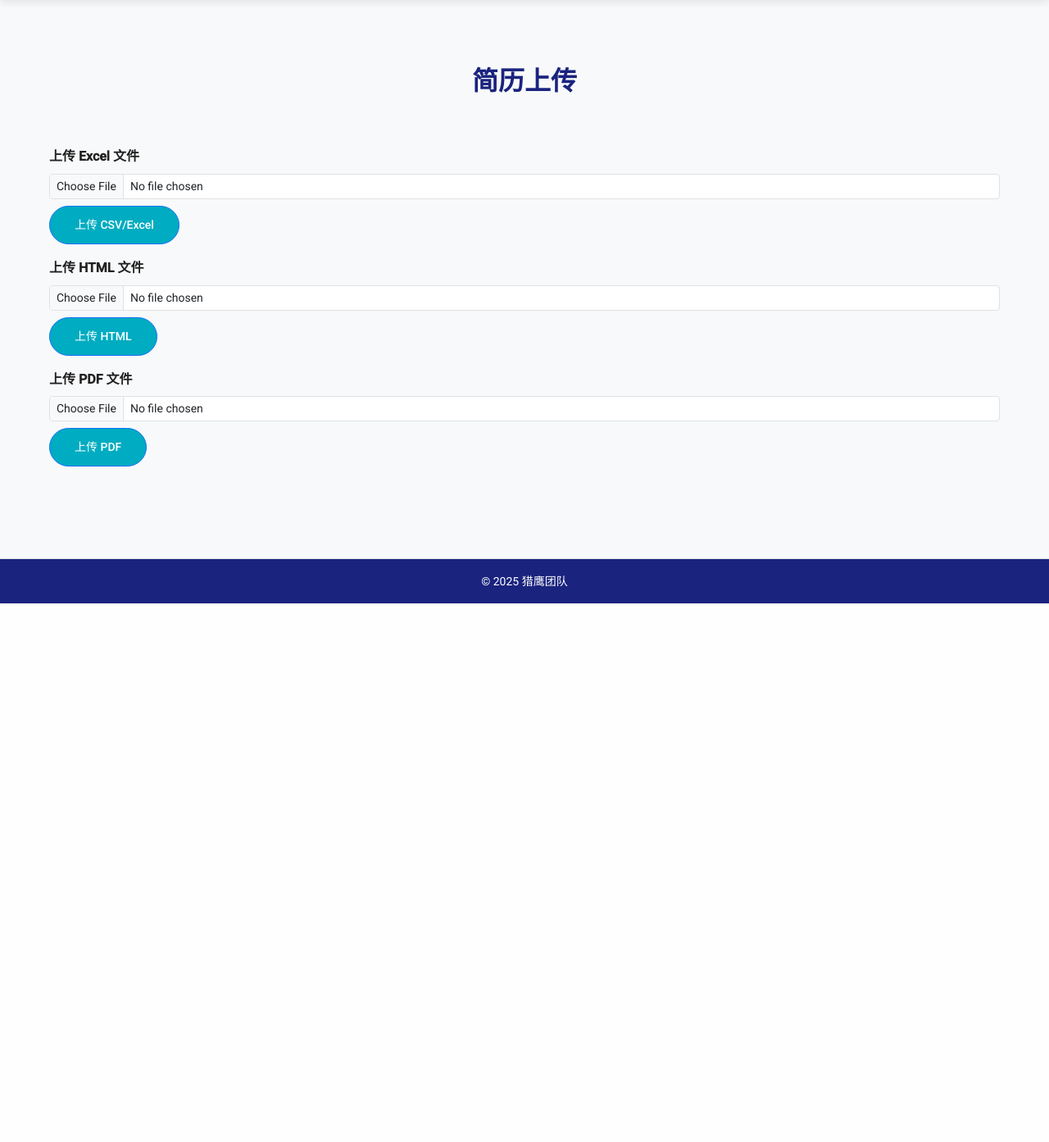
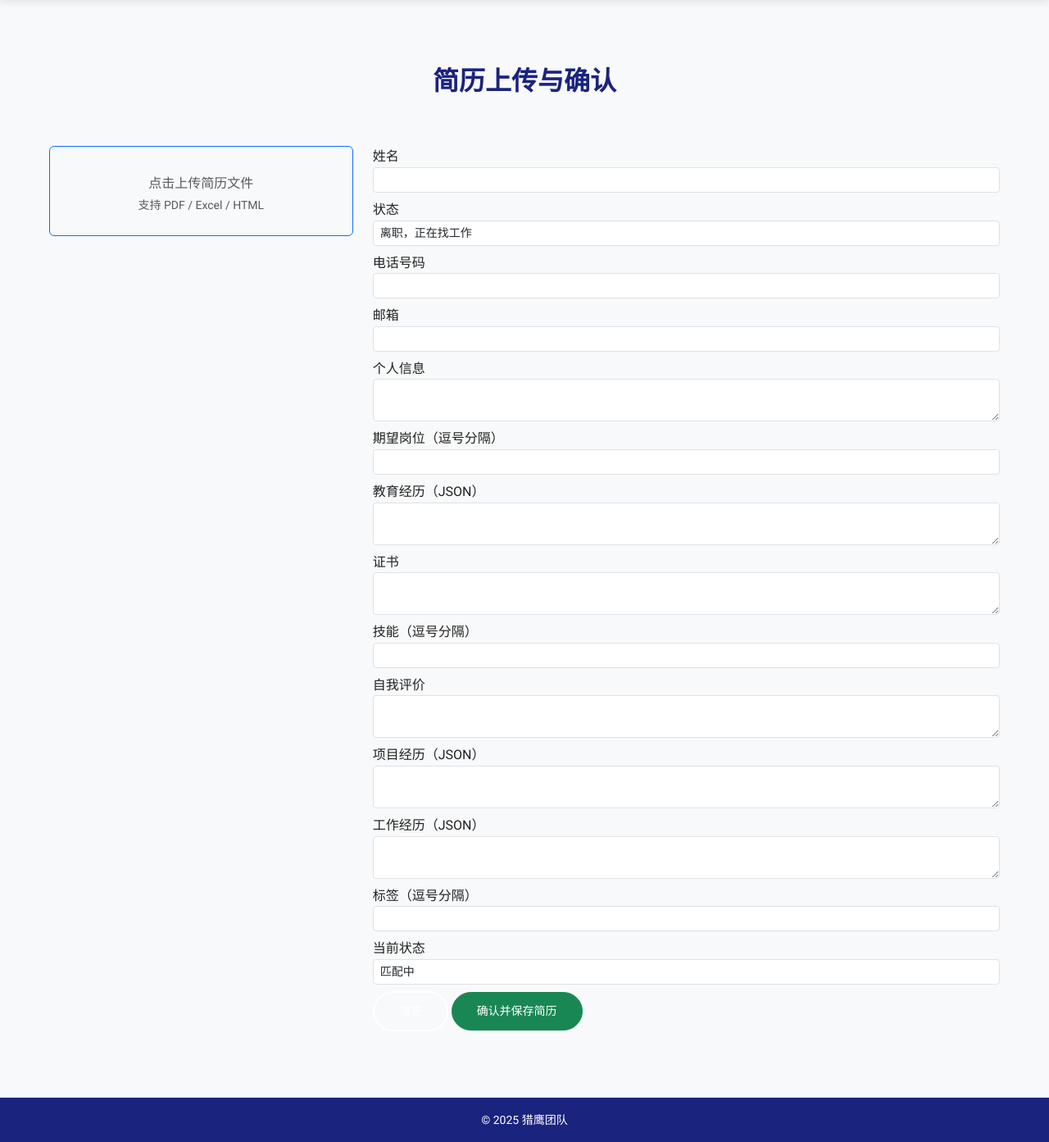
Before and after one commit to mango7789/LieYing, a Django app: page /resume/upload/page in a window 1280 px wide. Shown: the part 64-1457 px from the top of the page at 82% size. Before the commit the page ends 800 px from the top, so only its background shows below. Run offline with Django 5.2, Linux system fonts and the light colour scheme; a user stored in the database is signed in; data comes from the database, SQL or seed files in the repository; some libraries are stand-ins or nearby versions.

Commit message:
Feat: seperate parsing of uploaded file into form and submit

```diff
--- a/lieying/urls.py
+++ b/lieying/urls.py
@@ -41,6 +41,7 @@
     # 简历模块
     path("resume/list/", resume_view.resume_list, name="resume_list"),
     path("resume/upload/", resume_view.resume_upload, name="resume_upload"),
+    path("resume/confirm/", resume_view.resume_confirm, name="resume_confirm"),
     path(
         "resume/upload/page", resume_view.resume_upload_page, name="resume_upload_page"
     ),
--- a/resumes/forms.py
+++ b/resumes/forms.py
@@ -12,6 +12,7 @@
 
     def clean_json_field(self, field_name):
         data = self.cleaned_data.get(field_name, "[]")
+        # logging.debug(data)
         try:
             return json.loads(data)
         except Exception:
--- a/resumes/views.py
+++ b/resumes/views.py
@@ -1,4 +1,4 @@
-import os, logging
+import os, json, logging
 from django.db.models import Q
 from django.contrib import messages
 from django.http import JsonResponse
@@ -157,31 +157,56 @@
     # TODO: 简历解析后需要 HH 确认并保存
     try:
         resume_id, resume_dict = resume_parser.parse(full_path)
-
         logging.debug(f"解析结果：{resume_dict}")
-
-        resume_obj, created = Resume.objects.get_or_create(
-            resume_id=resume_id, defaults=resume_dict
-        )
-
-        # 覆盖原简历字段
-        if not created:
-            for field, value in resume_dict.items():
-                setattr(resume_obj, field, value)
-            resume_obj.save()
-
         upload_record.parse_status = "success"
-        upload_record.resume = resume_obj
         upload_record.save()
 
         return JsonResponse(
-            {"success": True, "message": f"{filename} 上传成功且解析完成！"}
+            {
+                "success": True,
+                "message": f"{filename} 上传成功且解析完成，请确认信息后保存。",
+                "resume_id": resume_id,
+                "resume_data": resume_dict,
+                "upload_record_id": upload_record.id,
+            }
         )
+
     except Exception as e:
         # 解析失败
-        return JsonResponse(
-            {"success": False, "message": f"{filename} 上传成功，但解析失败: {str(e)}"}
-        )
+        if settings.DEBUG:
+            return JsonResponse(
+                {
+                    "success": False,
+                    "message": f"{filename} 上传成功，但解析失败: {str(e)}",
+                }
+            )
+        else:
+            return JsonResponse(
+                {"success": False, "message": f"{filename} 上传成功，但解析失败！"}
+            )
+
+
+@require_POST
+@login_required
+def resume_confirm(request):
+    data = json.loads(request.body)
+    resume_id = data.get("resume_id")
+    resume_dict = data.get("resume_data")
+    record_id = data.get("upload_record_id")
+
+    resume_obj, created = Resume.objects.get_or_create(
+        resume_id=resume_id, defaults=resume_dict
+    )
+    if not created:
+        for field, value in resume_dict.items():
+            setattr(resume_obj, field, value)
+        resume_obj.save()
+
+    UploadRecord.objects.filter(id=record_id).update(
+        parse_status="success", resume=resume_obj
+    )
+
+    return JsonResponse({"success": True, "message": "简历已确认并保存！"})
 
 
 @login_required
--- a/static/resumes/upload.js
+++ b/static/resumes/upload.js
@@ -1,60 +1,135 @@
 console.log("Upload JS For Resume Loaded");
 
-document.addEventListener('DOMContentLoaded', function() {
+document.addEventListener("DOMContentLoaded", function () {
+  const uploadArea = document.getElementById("upload-area");
+  const fileInput = document.getElementById("file-input");
+  const uploadForm = document.getElementById("upload-form");
+  const confirmForm = document.getElementById("resume-confirm-form");
   const toastEl = document.getElementById("message-toast");
-  if (!toastEl) {
-    console.error("Toast element not found!");
-    return;
-  }
-  const toastBody = toastEl.querySelector(".toast-body");
-  if (!toastBody) {
-    console.error("Toast body element not found!");
-    return;
-  }
-  const toast = new bootstrap.Toast(toastEl);
+  const toastBody = toastEl?.querySelector(".toast-body");
+  const toast = toastEl ? new bootstrap.Toast(toastEl) : null;
 
   function showToast(message) {
+    if (!toast || !toastBody) {
+      alert(message);
+    } else {
       toastBody.textContent = message;
       toast.show();
     }
+  }
 
-  document.querySelectorAll('.upload-form').forEach(form => {
-    form.addEventListener('submit', function(e) {
+  // 点击上传区域，触发选择文件
+  uploadArea.addEventListener("click", () => fileInput.click());
+
+  // 文件选中后自动上传
+  fileInput.addEventListener("change", () => {
+    if (fileInput.files.length > 0) {
+      uploadForm.dispatchEvent(new Event("submit"));
+    }
+  });
+
+  // 上传简历表单提交
+  uploadForm.addEventListener("submit", function (e) {
     e.preventDefault();
-      const fileInput = this.querySelector('input[type="file"]');
-      if (!fileInput.files.length) {
-        showToast('请选择文件！');
+    const file = fileInput.files[0];
+    if (!file) {
+      showToast("请选择文件！");
       return;
     }
 
-      const formData = new FormData(this);
-      fetch(this.action, {
-        method: 'POST',
+    const formData = new FormData(uploadForm);
+
+    fetch(uploadForm.action, {
+      method: "POST",
       headers: {
-          'X-CSRFToken': getCookie('csrftoken'),
+        "X-CSRFToken": getCookie("csrftoken"),
       },
-        body: formData
+      body: formData,
     })
-      .then(resp => resp.json())
-      .then(data => {
-        console.log(data)
+      .then((resp) => resp.json())
+      .then((data) => {
+        console.log("解析结果：", data);
+        showToast(data.message);
+
+        if (data.success && data.resume_data) {
+          populateForm(data.resume_data, data.resume_id);
+        }
+      })
+      .catch(() => showToast("上传失败，请稍后重试"));
+  });
+
+  // 填充右侧确认表单
+  function populateForm(data, resumeId) {
+    confirmForm.classList.remove("d-none");
+    document.getElementById("resume-id").value = resumeId;
+
+    for (const [key, value] of Object.entries(data)) {
+      const input = confirmForm.querySelector(`[name="${key}"]`);
+      if (!input) continue;
+
+      if (input.tagName === "TEXTAREA" || input.tagName === "INPUT") {
+        if (Array.isArray(value)) {
+          input.value = value.join(", ");
+        } else if (typeof value === "object") {
+          input.value = JSON.stringify(value, null, 2);
+        } else {
+          input.value = value;
+        }
+      } else if (input.tagName === "SELECT") {
+        input.value = value;
+      }
+    }
+  }
+
+  // 提交确认简历表单
+  confirmForm.addEventListener("submit", function (e) {
+    e.preventDefault();
+    const formData = new FormData(confirmForm);
+    const data = {};
+
+    for (const [key, val] of formData.entries()) {
+      if (["expected_positions", "skills", "tags"].includes(key)) {
+        data[key] = val.split(",").map(v => v.trim()).filter(v => v);
+      } else if (
+        ["education", "project_experiences", "working_experiences"].includes(key)
+      ) {
+        try {
+          data[key] = JSON.parse(val);
+        } catch {
+          showToast(`字段 ${key} 需要合法 JSON`);
+          return;
+        }
+      } else {
+        data[key] = val;
+      }
+    }
+
+    fetch("/resume/confirm/", {
+      method: "POST",
+      headers: {
+        "X-CSRFToken": getCookie("csrftoken"),
+        "Content-Type": "application/json",
+      },
+      body: JSON.stringify(data),
+    })
+      .then((resp) => resp.json())
+      .then((data) => {
         showToast(data.message);
         if (data.success) {
-          fileInput.value = '';
-          // location.reload();
+          confirmForm.reset();
+          confirmForm.classList.add("d-none");
         }
       })
-      .catch(() => showToast('上传失败，请稍后重试'));
-    });
+      .catch(() => showToast("确认保存失败，请稍后重试"));
   });
 
   function getCookie(name) {
     let cookieValue = null;
-    if (document.cookie && document.cookie !== '') {
-      const cookies = document.cookie.split(';');
+    if (document.cookie && document.cookie !== "") {
+      const cookies = document.cookie.split(";");
       for (const c of cookies) {
         const cookie = c.trim();
-        if (cookie.startsWith(name + '=')) {
+        if (cookie.startsWith(name + "=")) {
           cookieValue = decodeURIComponent(cookie.substring(name.length + 1));
           break;
         }
@@ -63,24 +138,3 @@
     return cookieValue;
   }
 });
-
-
-function showToast(message) {
-  toastBody.textContent = message;
-  toast.show();
-}
-
-function getCookie(name) {
-  let cookieValue = null;
-  if (document.cookie && document.cookie !== '') {
-    const cookies = document.cookie.split(';');
-    for (const c of cookies) {
-      const cookie = c.trim();
-      if (cookie.startsWith(name + '=')) {
-        cookieValue = decodeURIComponent(cookie.substring(name.length + 1));
-        break;
-      }
-    }
-  }
-  return cookieValue;
-}
--- a/template/resumes/Upload.html
+++ b/template/resumes/Upload.html
@@ -3,35 +3,113 @@
 
 {% block content %}
 <section class="features">
-    <div class="section-title">
-        <h2>简历上传</h2>
+  <div class="section-title">
+    <h2>简历上传与确认</h2>
+  </div>
+
+  <div class="row">
+    <!-- 左侧：上传 -->
+    <div class="col-md-4">
+    <form id="upload-form" action="{% url 'resume_upload' %}" enctype="multipart/form-data">
+        {% csrf_token %}
+        <div id="upload-area" class="border border-primary rounded p-4 text-center" style="cursor: pointer;">
+            <i class="bi bi-upload" style="font-size: 2rem;"></i>
+            <p class="mt-2 mb-0 text-muted">点击上传简历文件<br><small>支持 PDF / Excel / HTML</small></p>
+        </div>
+        <input type="file" name="file" id="file-input" accept=".pdf,.html,.htm,.xls,.xlsx,.csv" hidden>
+    </form>
     </div>
 
-    <!-- 上传 Excel -->
-    <form method="post" action="{% url 'resume_upload' %}" enctype="multipart/form-data" class="mb-3 upload-form">
-        {% csrf_token %}
-        <label class="form-label">上传 Excel 文件</label>
-        <input type="file" name="file" accept=".csv,.xls,.xlsx" required class="form-control form-control-sm mb-2">
-        <button type="submit" class="btn btn-primary btn-sm">上传 CSV/Excel</button>
-    </form>
 
-    <!-- 上传 HTML -->
-    <form method="post" action="{% url 'resume_upload' %}" enctype="multipart/form-data" class="mb-3 upload-form">
-        {% csrf_token %}
-        <label class="form-label">上传 HTML 文件</label>
-        <input type="file" name="file" accept=".html,.htm" required class="form-control form-control-sm mb-2">
-        <button type="submit" class="btn btn-primary btn-sm">上传 HTML</button>
-    </form>
+    <!-- 右侧：编辑 -->
+    <div class="col-md-8">
+      <form id="resume-confirm-form">
+        <input type="hidden" name="resume_id" id="resume-id">
 
-    <!-- 上传 PDF -->
-    <form method="post" action="{% url 'resume_upload' %}" enctype="multipart/form-data" class="mb-3 upload-form">
-        {% csrf_token %}
-        <label class="form-label">上传 PDF 文件</label>
-        <input type="file" name="file" accept=".pdf" required class="form-control form-control-sm mb-2">
-        <button type="submit" class="btn btn-primary btn-sm">上传 PDF</button>
-    </form>
+        <div class="mb-2">
+          <label>姓名</label>
+          <input type="text" name="name" class="form-control form-control-sm">
+        </div>
+
+        <div class="mb-2">
+          <label>状态</label>
+          <select name="status" class="form-control form-control-sm">
+            <option>离职，正在找工作</option>
+            <option>在职，急寻新工作</option>
+            <option>在职，看看新机会</option>
+            <option>在职，暂无跳槽打算</option>
+          </select>
+        </div>
+
+        <div class="mb-2">
+          <label>电话号码</label>
+          <input type="text" name="phone" class="form-control form-control-sm">
+        </div>
+
+        <div class="mb-2">
+          <label>邮箱</label>
+          <input type="email" name="email" class="form-control form-control-sm">
+        </div>
+
+        <div class="mb-2">
+          <label>个人信息</label>
+          <textarea name="personal_info" class="form-control form-control-sm" rows="2"></textarea>
+        </div>
+
+        <div class="mb-2">
+          <label>期望岗位（逗号分隔）</label>
+          <input type="text" name="expected_positions" class="form-control form-control-sm">
+        </div>
+
+        <div class="mb-2">
+          <label>教育经历（JSON）</label>
+          <textarea name="education" class="form-control form-control-sm" rows="2"></textarea>
+        </div>
+
+        <div class="mb-2">
+          <label>证书</label>
+          <textarea name="certificates" class="form-control form-control-sm" rows="2"></textarea>
+        </div>
+
+        <div class="mb-2">
+          <label>技能（逗号分隔）</label>
+          <input type="text" name="skills" class="form-control form-control-sm">
+        </div>
+
+        <div class="mb-2">
+          <label>自我评价</label>
+          <textarea name="self_evaluation" class="form-control form-control-sm" rows="2"></textarea>
+        </div>
+
+        <div class="mb-2">
+          <label>项目经历（JSON）</label>
+          <textarea name="project_experiences" class="form-control form-control-sm" rows="2"></textarea>
+        </div>
+
+        <div class="mb-2">
+          <label>工作经历（JSON）</label>
+          <textarea name="working_experiences" class="form-control form-control-sm" rows="2"></textarea>
+        </div>
+
+        <div class="mb-2">
+          <label>标签（逗号分隔）</label>
+          <input type="text" name="tags" class="form-control form-control-sm">
+        </div>
+
+        <div class="mb-2">
+          <label>当前状态</label>
+          <select name="current_status" class="form-control form-control-sm">
+            <option>匹配中</option>
+            <option>面试中</option>
+          </select>
+        </div>
+
+        <button type="reset" class="btn btn-secondary btn-sm">清空</button>
+        <button type="submit" class="btn btn-success btn-sm">确认并保存简历</button>
+      </form>
+    </div>
+  </div>
 </section>
-
 {% endblock %}
 
 {% block extra_js %}
```
Also changed, not shown: resumes/parser.py (+19 -10 lines), template/resumes/Form.html (added). Lines whose indentation alone changed are shown as unchanged.
